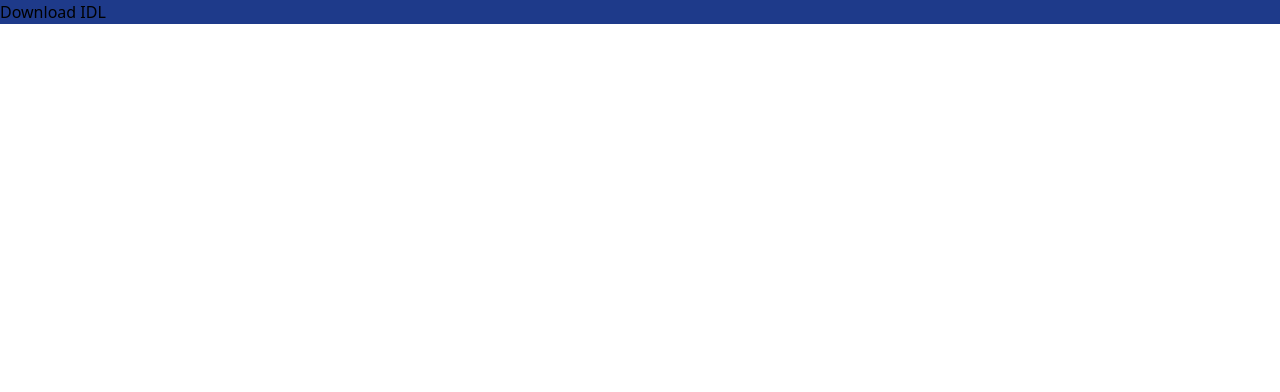
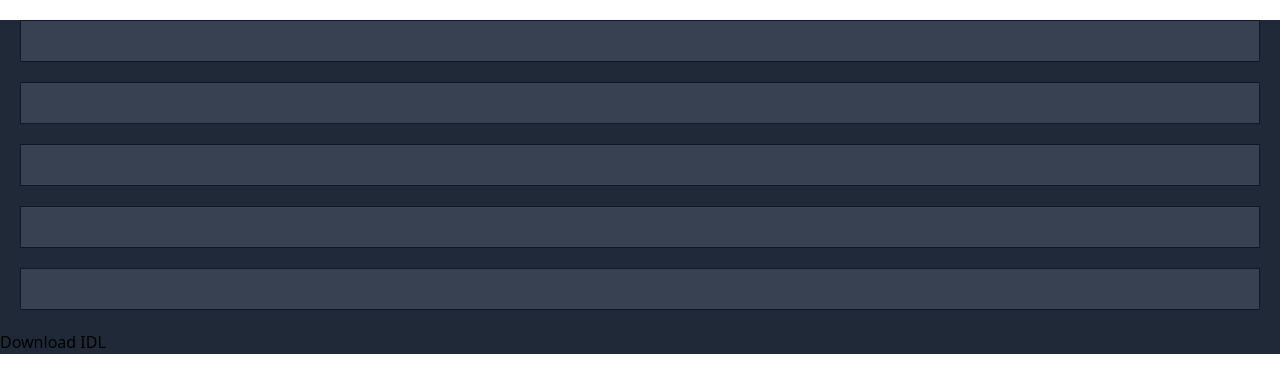
Before and after one commit to Web3-Builders-Alliance/soda, a Next.js app in the folder ui/: page / in a window 1280 px wide. Shown: the top 392 px of the page. Built offline with nearby package versions, Linux system fonts and the light colour scheme.

Commit message:
adding set sections (#21)

```diff
--- /dev/null
+++ b/ui/components/section/index.tsx
@@ -0,0 +1,12 @@
+import { FC } from "react";
+
+export const Section: FC<any> = ({content, setContent}) => {
+
+  return (
+    <section className="flex p-5 m-5 border border-gray-900 bg-gray-700">
+      {content?.map((item:any)=>(
+        <div key={item.name}>{item.name}</div>
+      ))}
+    </section>
+  );
+};
--- a/ui/pages/index.tsx
+++ b/ui/pages/index.tsx
@@ -1,29 +1,30 @@
-import Head from 'next/head'
-import { useState } from 'react';
+import { Section } from "@/components/section";
+import Head from "next/head";
+import { useState } from "react";
 
 type Err = {
-  message?: String,
+  message?: String;
 };
 
 export default function Home() {
-  const [error, setError] = useState<Err|false>();
+  const [error, setError] = useState<Err | false>();
   const [name, setName] = useState<string>("name");
-  const [instructions, setInstructions] = useState<any>( [],);
-  const [types, setTypes] = useState<any>([],);
-  const [accounts, setAccounts] = useState<any>([],);
-  const [events, setEvents] = useState<any>([],);
-  const [errors, setErrors] = useState<any>([],);
+  const [instructions, setInstructions] = useState<any>([]);
+  const [types, setTypes] = useState<any>([]);
+  const [accounts, setAccounts] = useState<any>([]);
+  const [events, setEvents] = useState<any>([]);
+  const [errors, setErrors] = useState<any>([]);
 
   const exportData = () => {
     const jsonString = `data:text/json;chatset=utf-8,${encodeURIComponent(
       JSON.stringify({
-        "version": "0.1.0",
+        version: "0.1.0",
         name,
         instructions,
         accounts,
         types,
         events,
-        errors
+        errors,
       })
     )}`;
     const link = document.createElement("a");
@@ -52,11 +53,20 @@ export default function Home() {
           </button>
         </div>
       )}
-      <main className="bg-blue-900">
-      <button type="button" onClick={exportData}>
-        Download IDL
-      </button>
+      <main className="bg-gray-800">
+        {[
+          { name: instructions, item: instructions, setItem: setInstructions },
+          { name: types, item: types, setItem: setTypes },
+          { name: accounts, item: accounts, setItem: setAccounts },
+          { name: events, item: events, setItem: setEvents },
+          { name: errors, item: errors, setItem: setErrors },
+        ].map(({ item, setItem, name }) => (
+          <Section key={name} content={item} setContent={setItem} />
+        ))}
+        <button type="button" onClick={exportData}>
+          Download IDL
+        </button>
       </main>
     </>
-  )
+  );
 }
```
